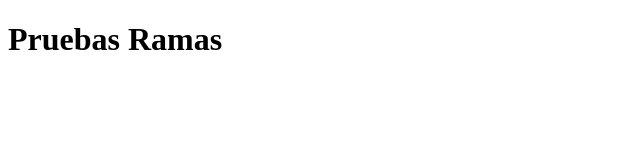
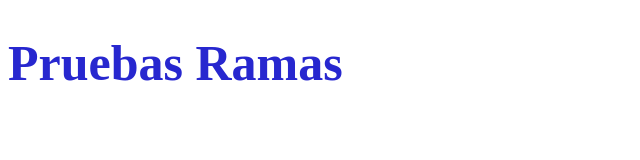
Before and after one commit to juliaMosquera/prubaramas2, a plain HTML site: page index.html in a window 1280 px wide. Shown: the whole page, without its empty margins (0-640 px from the left). Drawn offline with Linux system fonts and the light colour scheme.

Commit message:
style.css

```diff
--- a/assets/css/style.css
+++ b/assets/css/style.css
@@ -1 +1,5 @@
 /**Generar estilos*/
+.titulo{
+    color: #2727cf;
+    font-size: 50px;
+}
--- a/index.html
+++ b/index.html
@@ -4,9 +4,10 @@
     <meta charset="UTF-8">
     <meta http-equiv="X-UA-Compatible" content="IE=edge">
     <meta name="viewport" content="width=device-width, initial-scale=1.0">
+    <link rel="stylesheet" href="./assets/css/style.css">
     <title>Document</title>
 </head>
 <body>
-    <h1>Pruebas Ramas</h1>
+    <h1 class="titulo">Pruebas Ramas</h1>
 </body>
 </html>
```
